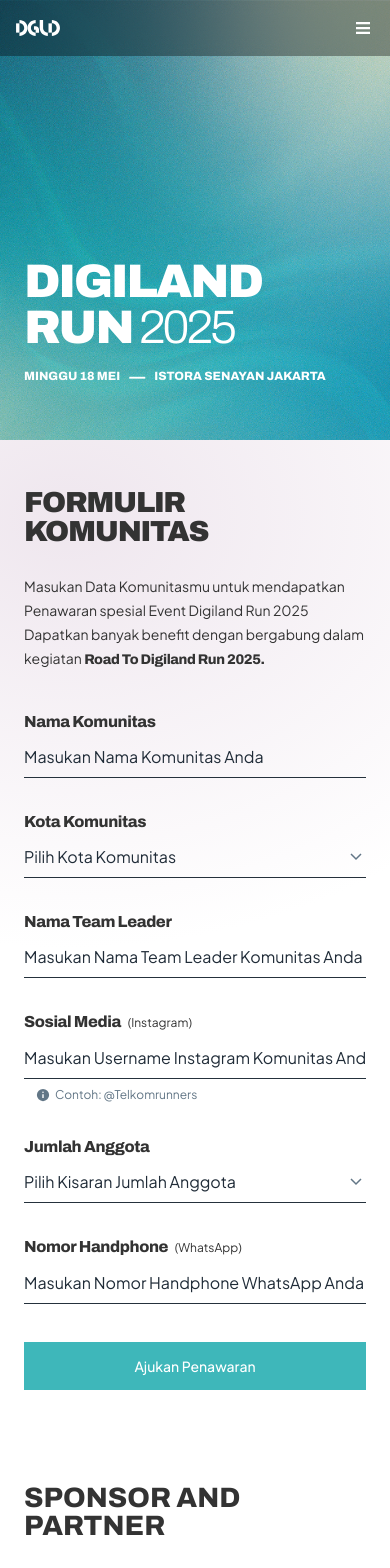
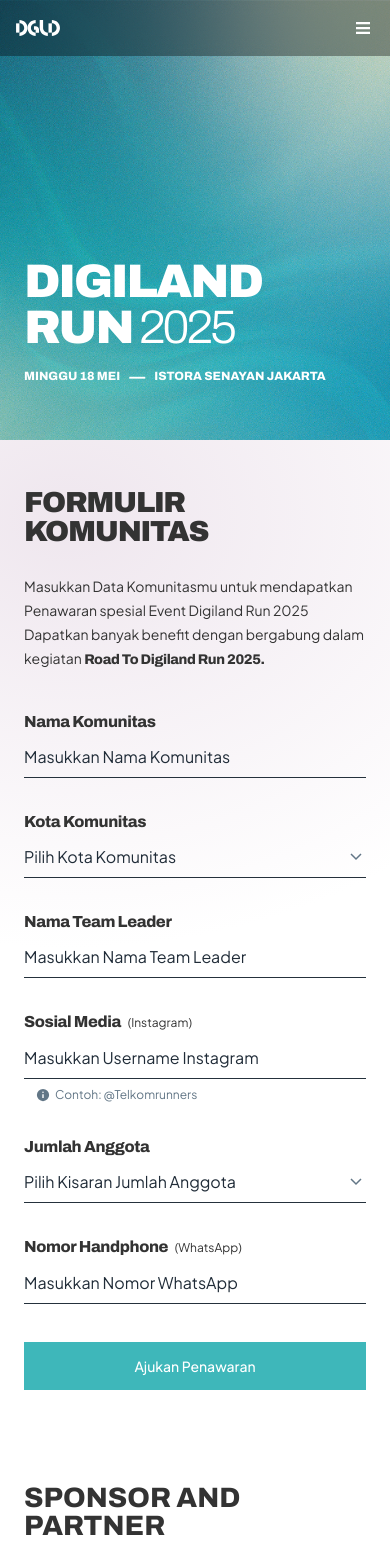
Before and after one commit to lilgibs/fe-next-digiland-2025, a Next.js app: page /community in a window 390 px wide. Shown: the top 1568 px of the page. Built offline with nearby package versions, Linux system fonts and the light colour scheme.

Commit message:
fix(run,community): stack tablet community collage, drop placeholder stickers, tidy form copy

```diff
--- a/src/app/community/community.css
+++ b/src/app/community/community.css
@@ -84,6 +84,8 @@
 @media (max-width: 1023px) {
   .community-form-page .community-registration-grid { grid-template-columns: 29% minmax(0, 1fr); gap: 28px; }
   .community-form-page .community-form-intro br { display: none; }
+  /* The 29% column is narrower than "KOMUNITAS" at 35px until ~900px */
+  .community-form-page .community-registration > .wrapper > h2 { font-size: clamp(29px, 3.8vw, 35px); }
   .community-form-page .community-field input,
   .community-form-page .community-field select { font-size: 16px; }
 }
--- a/src/app/community/page.tsx
+++ b/src/app/community/page.tsx
@@ -21,7 +21,7 @@ export default function CommunityPage() {
             <h2 id="community-form-heading" className="run-title">FORMULIR<br />KOMUNITAS</h2>
             <div className="community-registration-content">
               <p className="community-form-intro">
-                Masukan Data Komunitasmu untuk mendapatkan Penawaran spesial Event Digiland Run 2025<br />{" "}
+                Masukkan Data Komunitasmu untuk mendapatkan Penawaran spesial Event Digiland Run 2025<br />{" "}
                 Dapatkan banyak benefit dengan bergabung dalam kegiatan <strong>Road To Digiland Run 2025.</strong>
               </p>
               <CommunityForm />
--- a/src/app/digiland-run/page.tsx
+++ b/src/app/digiland-run/page.tsx
@@ -110,9 +110,7 @@ function Communities() {
             <figure className={`run-community ${community.className}`} key={community.name}>
               <div className="run-community-photo"><Image src={community.image} alt={`Suasana kebersamaan komunitas lari ${community.name}`} fill sizes="(max-width: 767px) 90vw, (max-width: 1199px) 55vw, 652px" /></div>
               <span className="run-community-dot" aria-hidden="true" />
-              <figcaption><span>{community.label}<br />komunitas <strong>@{community.name}</strong> ?</span></figcaption>
-              <span className="run-community-sticker" aria-hidden="true"><svg viewBox="0 0 24 24" fill="currentColor"><path d="M20 4H4a2 2 0 0 0-2 2v12a2 2 0 0 0 2 2h16a2 2 0 0 0 2-2V6a2 2 0 0 0-2-2Zm-1 14H5v-2l4-5 3 4 3-3 4 5v1ZM8 10a2 2 0 1 1 0-4 2 2 0 0 1 0 4Z" /></svg></span>
-            </figure>
+              <figcaption><span>{community.label}<br />komunitas <strong>@{community.name}</strong> ?</span></figcaption>            </figure>
           ))}
           <div className="run-community-cta"><p>Mau komunitas lari kamu berkolaborasi dengan Digiland?<br />Yuk, daftar sekarang!</p><RunButton href="/community">Daftar Komunitas</RunButton></div>
         </div>
--- a/src/app/digiland-run/run.css
+++ b/src/app/digiland-run/run.css
@@ -145,10 +145,6 @@
 .run-page .run-community-dot { position: absolute; width: 34px; height: 34px; border-radius: 50%; top: 35px; left: 83px; background: linear-gradient(90deg, #ff9544, #f92685); box-shadow: 1px 1px 8px #a80c5f44; }
 .run-page .run-community-two .run-community-dot { width: 25px; height: 25px; top: 70px; left: 35px; }
 .run-page .run-community-three .run-community-dot { top: 50px; left: auto; right: 60px; width: 23px; height: 23px; }
-.run-page .run-community-sticker { display: flex; align-items: center; justify-content: center; position: absolute; right: 30%; bottom: 9px; height: 104px; width: 104px; border-radius: 50%; color: #c1c9d1; background: #eef0f2; }
-.run-page .run-community-sticker svg { width: 36px; height: 36px; }
-.run-page .run-community-two .run-community-sticker { top: 140px; bottom: auto; right: 23%; }
-.run-page .run-community-three .run-community-sticker { bottom: 40px; right: 0; }
 .run-page .run-community-cta { position: absolute; right: 0; top: 540px; max-width: 445px; text-align: right; }
 .run-page .run-community-cta p { font-size: 19px; line-height: 1.6; margin-bottom: 40px; }
 
@@ -191,7 +187,6 @@
   .run-page .run-notice { padding: 24px; gap: 25px; }
   .run-page .run-notice .run-button { min-width: 210px; }
   .run-page .run-community figcaption { width: 255px; min-height: 85px; font-size: 12px; }
-  .run-page .run-community-sticker { width: 85px; height: 85px; }
   .run-page .run-community-cta { max-width: 350px; top: 510px; }
   .run-page .run-community-collage { height: 800px; }
 }
@@ -241,22 +236,6 @@
   .run-page .run-panel-lead { font-size: 17px; }
   .run-page .run-communities { padding-top: 45px; padding-bottom: 65px; }
   .run-page .run-section-lead { font-size: 15px; margin-top: 14px; }
-  .run-page .run-community-collage { display: flex; flex-direction: column; height: auto; margin-top: 20px; }
-  .run-page .run-community { position: relative; width: 100%; max-width: 520px; top: auto; left: auto; right: auto; margin-inline: auto; flex-shrink: 0; }
-  .run-page .run-community-two { margin-top: 10px; width: 94%; }
-  .run-page .run-community-three { margin-top: 10px; width: 100%; }
-  .run-page .run-community figcaption { min-height: 65px; width: 215px; bottom: 2px; left: 0; padding: 14px 18px; font-size: 11px; }
-  .run-page .run-community-two figcaption { top: 5px; left: 70px; bottom: auto; }
-  .run-page .run-community-three figcaption { left: auto; right: 10px; bottom: -5px; }
-  .run-page .run-community-dot { width: 24px; height: 24px; left: 40px; top: 20px; }
-  .run-page .run-community-two .run-community-dot { left: 10px; top: 40px; width: 18px; height: 18px; }
-  .run-page .run-community-three .run-community-dot { right: 20px; top: 20px; width: 18px; height: 18px; }
-  .run-page .run-community-sticker { width: 65px; height: 65px; right: 20%; bottom: -6px; }
-  .run-page .run-community-sticker svg { width: 26px; height: 26px; }
-  .run-page .run-community-two .run-community-sticker { top: 60px; }
-  .run-page .run-community-three .run-community-sticker { bottom: 20px; right: 0; }
-  .run-page .run-community-cta { position: static; max-width: none; margin-top: 50px; }
-  .run-page .run-community-cta p { font-size: 16px; margin-bottom: 25px; }
   .run-page .run-dialog { padding: 50px 26px 30px; }
   .run-page .run-dialog .run-title { font-size: 28px; }
 }
@@ -328,6 +307,19 @@
   .run-page .run-notice p { font-size: clamp(16px, 4.5vw, 20px); line-height: 1.7; }
   .run-page .run-notice p br { display: none; }
   .run-page .run-notice .run-button { grid-column: 1 / -1; width: 100%; min-width: 0; min-height: 48px; font-size: 16px; }
+  /* Communities stack too: below 1024px the absolute desktop collage leaves big gaps and runs into the lead text. */
+  .run-page .run-community-collage { display: flex; flex-direction: column; height: auto; margin-top: 20px; }
+  .run-page .run-community { position: relative; width: 100%; max-width: 520px; top: auto; left: auto; right: auto; margin-inline: auto; flex-shrink: 0; }
+  .run-page .run-community-two { margin-top: 10px; width: 94%; }
+  .run-page .run-community-three { margin-top: 10px; width: 100%; }
+  .run-page .run-community figcaption { min-height: 65px; width: 215px; bottom: 2px; left: 0; padding: 14px 18px; font-size: 12px; }
+  .run-page .run-community-two figcaption { top: 5px; left: 70px; bottom: auto; }
+  .run-page .run-community-three figcaption { left: auto; right: 10px; bottom: -5px; }
+  .run-page .run-community-dot { width: 24px; height: 24px; left: 40px; top: 20px; }
+  .run-page .run-community-two .run-community-dot { left: 10px; top: 40px; width: 18px; height: 18px; }
+  .run-page .run-community-three .run-community-dot { right: 20px; top: 20px; width: 18px; height: 18px; }
+  .run-page .run-community-cta { position: static; max-width: none; margin-top: 50px; }
+  .run-page .run-community-cta p { font-size: 16px; margin-bottom: 25px; }
 }
 
 @media (prefers-reduced-motion: reduce) {
--- a/src/components/community/community-form.tsx
+++ b/src/components/community/community-form.tsx
@@ -160,7 +160,7 @@ export default function CommunityForm() {
       <div className="community-fields">
         <div className="community-field">
           <label htmlFor="communityName">Nama Komunitas</label>
-          <input id="communityName" name="communityName" type="text" required minLength={2} maxLength={100} autoComplete="organization" placeholder="Masukan Nama Komunitas Anda" aria-invalid={Boolean(errors.communityName)} aria-describedby={errors.communityName ? "communityName-error" : undefined} />
+          <input id="communityName" name="communityName" type="text" required minLength={2} maxLength={100} autoComplete="organization" placeholder="Masukkan Nama Komunitas" aria-invalid={Boolean(errors.communityName)} aria-describedby={errors.communityName ? "communityName-error" : undefined} />
           <FieldError name="communityName" errors={errors} />
         </div>
 
@@ -178,7 +178,7 @@ export default function CommunityForm() {
           {otherCity && (
             <div className="community-other-city">
               <label htmlFor="otherCity">Nama Kota / Kabupaten</label>
-              <input id="otherCity" name="otherCity" type="text" required minLength={2} maxLength={100} autoComplete="address-level2" placeholder="Masukan Kota atau Kabupaten Anda" aria-invalid={Boolean(errors.otherCity)} aria-describedby={errors.otherCity ? "otherCity-error" : undefined} />
+              <input id="otherCity" name="otherCity" type="text" required minLength={2} maxLength={100} autoComplete="address-level2" placeholder="Masukkan Kota atau Kabupaten" aria-invalid={Boolean(errors.otherCity)} aria-describedby={errors.otherCity ? "otherCity-error" : undefined} />
               <FieldError name="otherCity" errors={errors} />
             </div>
           )}
@@ -186,13 +186,13 @@ export default function CommunityForm() {
 
         <div className="community-field">
           <label htmlFor="leaderName">Nama Team Leader</label>
-          <input id="leaderName" name="leaderName" type="text" required minLength={2} maxLength={100} autoComplete="name" placeholder="Masukan Nama Team Leader Komunitas Anda" aria-invalid={Boolean(errors.leaderName)} aria-describedby={errors.leaderName ? "leaderName-error" : undefined} />
+          <input id="leaderName" name="leaderName" type="text" required minLength={2} maxLength={100} autoComplete="name" placeholder="Masukkan Nama Team Leader" aria-invalid={Boolean(errors.leaderName)} aria-describedby={errors.leaderName ? "leaderName-error" : undefined} />
           <FieldError name="leaderName" errors={errors} />
         </div>
 
         <div className="community-field">
           <label htmlFor="instagram">Sosial Media <span>(Instagram)</span></label>
-          <input id="instagram" name="instagram" type="text" required maxLength={31} autoCapitalize="none" autoCorrect="off" spellCheck={false} placeholder="Masukan Username Instagram Komunitas Anda" aria-invalid={Boolean(errors.instagram)} aria-describedby={`instagram-hint${errors.instagram ? " instagram-error" : ""}`} />
+          <input id="instagram" name="instagram" type="text" required maxLength={31} autoCapitalize="none" autoCorrect="off" spellCheck={false} placeholder="Masukkan Username Instagram" aria-invalid={Boolean(errors.instagram)} aria-describedby={`instagram-hint${errors.instagram ? " instagram-error" : ""}`} />
           <p className="community-field-hint" id="instagram-hint"><svg viewBox="0 0 16 16" fill="currentColor" aria-hidden="true"><path d="M8 1a7 7 0 1 0 0 14A7 7 0 0 0 8 1Zm.8 10.5H7.2V7h1.6v4.5ZM8 5.7a.9.9 0 1 1 0-1.8.9.9 0 0 1 0 1.8Z" /></svg>Contoh: @Telkomrunners</p>
           <FieldError name="instagram" errors={errors} />
         </div>
@@ -211,7 +211,7 @@ export default function CommunityForm() {
 
         <div className="community-field">
           <label htmlFor="whatsapp">Nomor Handphone <span>(WhatsApp)</span></label>
-          <input id="whatsapp" name="whatsapp" type="tel" required maxLength={22} autoComplete="tel" inputMode="tel" placeholder="Masukan Nomor Handphone WhatsApp Anda" aria-invalid={Boolean(errors.whatsapp)} aria-describedby={errors.whatsapp ? "whatsapp-error" : undefined} />
+          <input id="whatsapp" name="whatsapp" type="tel" required maxLength={22} autoComplete="tel" inputMode="tel" placeholder="Masukkan Nomor WhatsApp" aria-invalid={Boolean(errors.whatsapp)} aria-describedby={errors.whatsapp ? "whatsapp-error" : undefined} />
           <FieldError name="whatsapp" errors={errors} />
         </div>
       </div>
```
